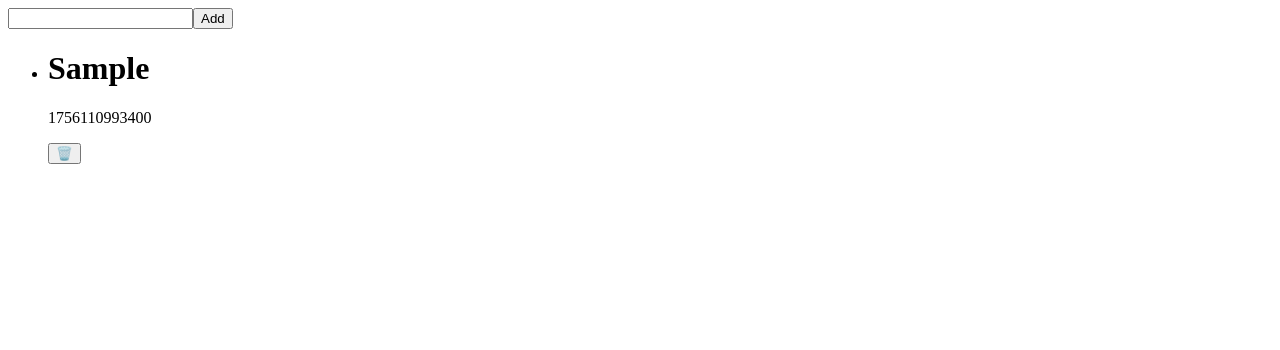
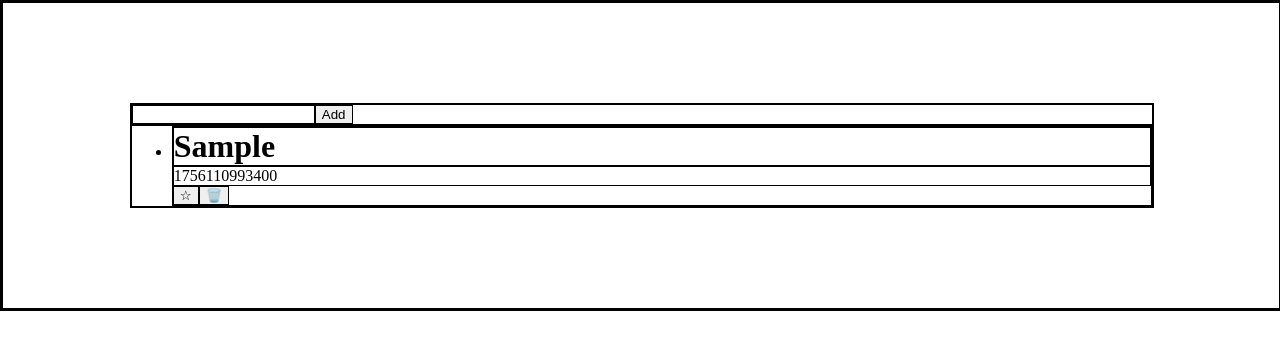
Before and after one commit to Nimus-oes/react-tile-note-app, a React (Vite) app: page / in a window 1280 px wide. Both pictures are taken after typing "Sample" into the empty fields and a click on the button "Add". Shown: the top 350 px of the page. Built offline with nearby package versions, Linux system fonts and the light colour scheme.

Commit message:
Add favorite feature

```diff
--- /dev/null
+++ b/src/App.module.css
@@ -0,0 +1,4 @@
+.main {
+  width: 80%;
+  margin: 100px auto;
+}
--- a/src/App.tsx
+++ b/src/App.tsx
@@ -2,6 +2,7 @@ import { useState } from "react";
 import NoteCardList from "./components/NoteCardList/NoteCardList";
 import type { Note } from "./types";
 import InputForm from "./components/InputForm/InputForm";
+import styles from "./App.module.css";
 
 export default function App() {
   const [notes, setNotes] = useState<Note[]>([]);
@@ -14,10 +15,20 @@ export default function App() {
     setNotes(notes.filter((item) => item.id !== noteId));
   };
 
+  const setFavorite = (noteToUpdate: Note) => {
+    setNotes(
+      notes.map((item) => (item.id === noteToUpdate.id ? noteToUpdate : item)),
+    );
+  };
+
   return (
-    <div>
+    <main className={styles.main}>
       <InputForm onAdd={addNote} />
-      <NoteCardList notes={notes} onDelete={deleteNote} />
-    </div>
+      <NoteCardList
+        notes={notes}
+        onDelete={deleteNote}
+        onUpdate={setFavorite}
+      />
+    </main>
   );
 }
--- a/src/components/NoteCard/NoteCard.tsx
+++ b/src/components/NoteCard/NoteCard.tsx
@@ -3,17 +3,23 @@ import type { Note } from "../../types";
 interface NoteCardProps {
   note: Note;
   onDelete: (noteId: string) => void;
+  onUpdate: (noteToUpdate: Note) => void;
 }
 
-export default function NoteCard({ note, onDelete }: NoteCardProps) {
+export default function NoteCard({ note, onDelete, onUpdate }: NoteCardProps) {
   const handleDelete = () => {
     onDelete(note.id);
+  };
+
+  const handleUpdate = () => {
+    onUpdate({ ...note, isFavorite: !note.isFavorite });
   };
 
   return (
     <>
       <h1>{note.text}</h1>
       <p>{note.createdAt}</p>
+      <button onClick={handleUpdate}>{note.isFavorite ? "★" : "☆"}</button>
       <button onClick={handleDelete}>🗑️</button>
     </>
   );
--- a/src/components/NoteCardList/NoteCardList.tsx
+++ b/src/components/NoteCardList/NoteCardList.tsx
@@ -4,14 +4,19 @@ import NoteCard from "../NoteCard/NoteCard";
 interface NoteCardListProps {
   notes: Note[];
   onDelete: (noteId: string) => void;
+  onUpdate: (noteToUpdate: Note) => void;
 }
 
-export default function NoteCardList({ notes, onDelete }: NoteCardListProps) {
+export default function NoteCardList({
+  notes,
+  onDelete,
+  onUpdate,
+}: NoteCardListProps) {
   return (
     <ul>
       {notes.map((note) => (
         <li key={note.id}>
-          <NoteCard note={note} onDelete={onDelete} />
+          <NoteCard note={note} onDelete={onDelete} onUpdate={onUpdate} />
         </li>
       ))}
     </ul>
--- a/src/index.css
+++ b/src/index.css
@@ -0,0 +1,8 @@
+* {
+  margin: 0;
+  border: 1px solid black;
+}
+
+body {
+  width: 100vw;
+}
```
Also changed, not shown: src/App.css (deleted).
